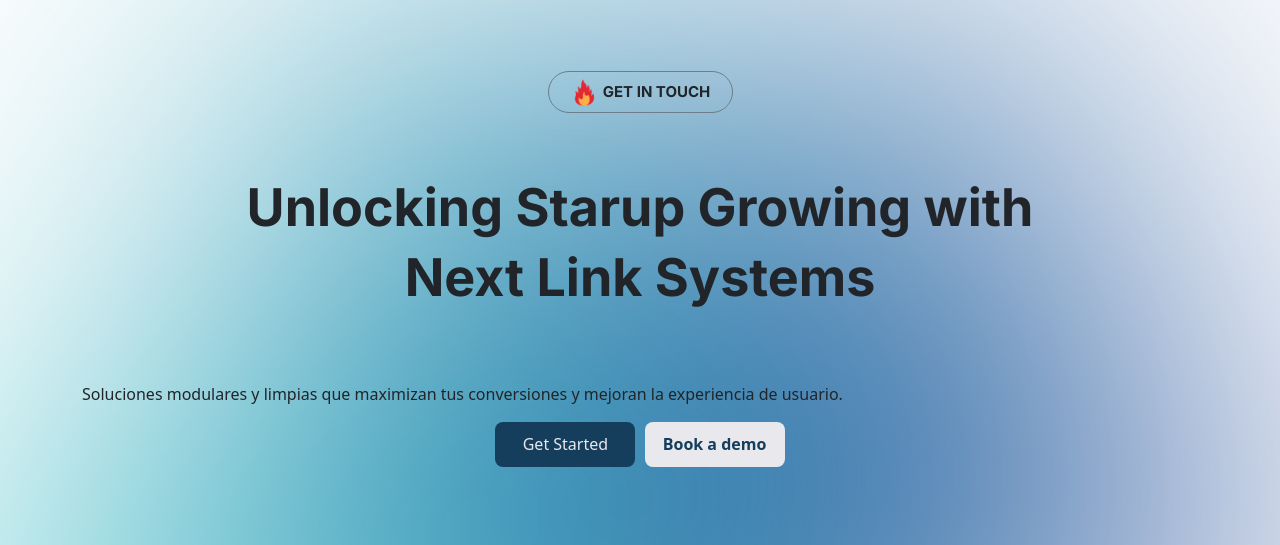
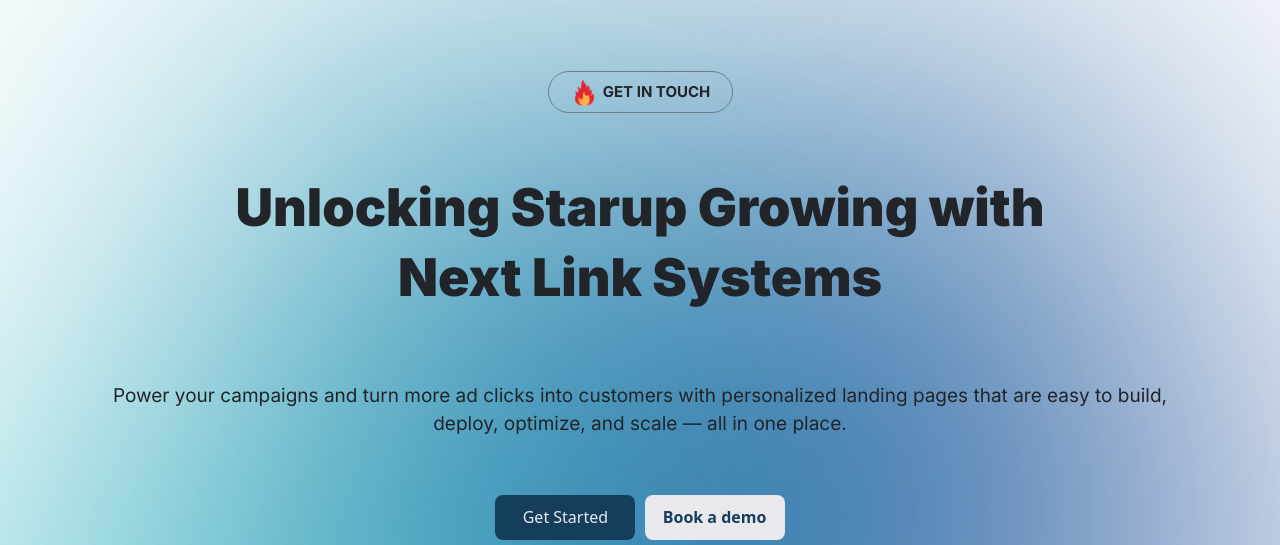
Before and after one commit to NelsonAlmendares/NextLinkSystems, a plain HTML site: page index.html in a window 1280 px wide. Shown: the part 117-662 px from the top of the page. Drawn offline with nearby package versions, Linux system fonts and the light colour scheme.

Commit message:
Landing page updated

```diff
--- a/css/style.css
+++ b/css/style.css
@@ -101,7 +101,7 @@
 .cover-letter-text {
     font-family: "Inter", sans-serif;
     font-optical-sizing: auto;
-    font-weight: bolder;
+    font-weight: 900;
     font-size: 52px;
 }
 
@@ -167,6 +167,19 @@
 
 .active {
     font-weight: bolder;
+}
+
+.slogan {
+    display: flex;
+    align-items: center;
+    justify-content: center;
+    padding-bottom: 2.5rem;
+    font-family: "Inter", sans-serif;
+    font-optical-sizing: auto;
+    font-weight: 400;
+    font-style: normal;
+    font-size: 19px !important;
+    text-align: center;
 }
 
 /* PORTFOLIO */
@@ -359,7 +372,8 @@
 /* MEDIA QUERYS */
 @media (max-width: 456px) {
     .cover-letter-text {
-        font-size: 14px !important;
+        font-weight: 900;
+        font-size: 15px !important;
         text-align: center;
     }
 }
--- a/index.html
+++ b/index.html
@@ -67,7 +67,7 @@
                     <h3 class="cover-letter-text">Next Link Systems</h3>
                 </div>
                 <div class="slogan">
-                    <p>Soluciones modulares y limpias que maximizan tus conversiones y mejoran la experiencia de usuario.</p>
+                    <p>Power your campaigns and turn more ad clicks into customers with personalized landing pages that are easy to build, deploy, optimize, and scale — all in one place.</p>
                 </div>
                 <div class="demos">
                     <div class="options-demo">
```
